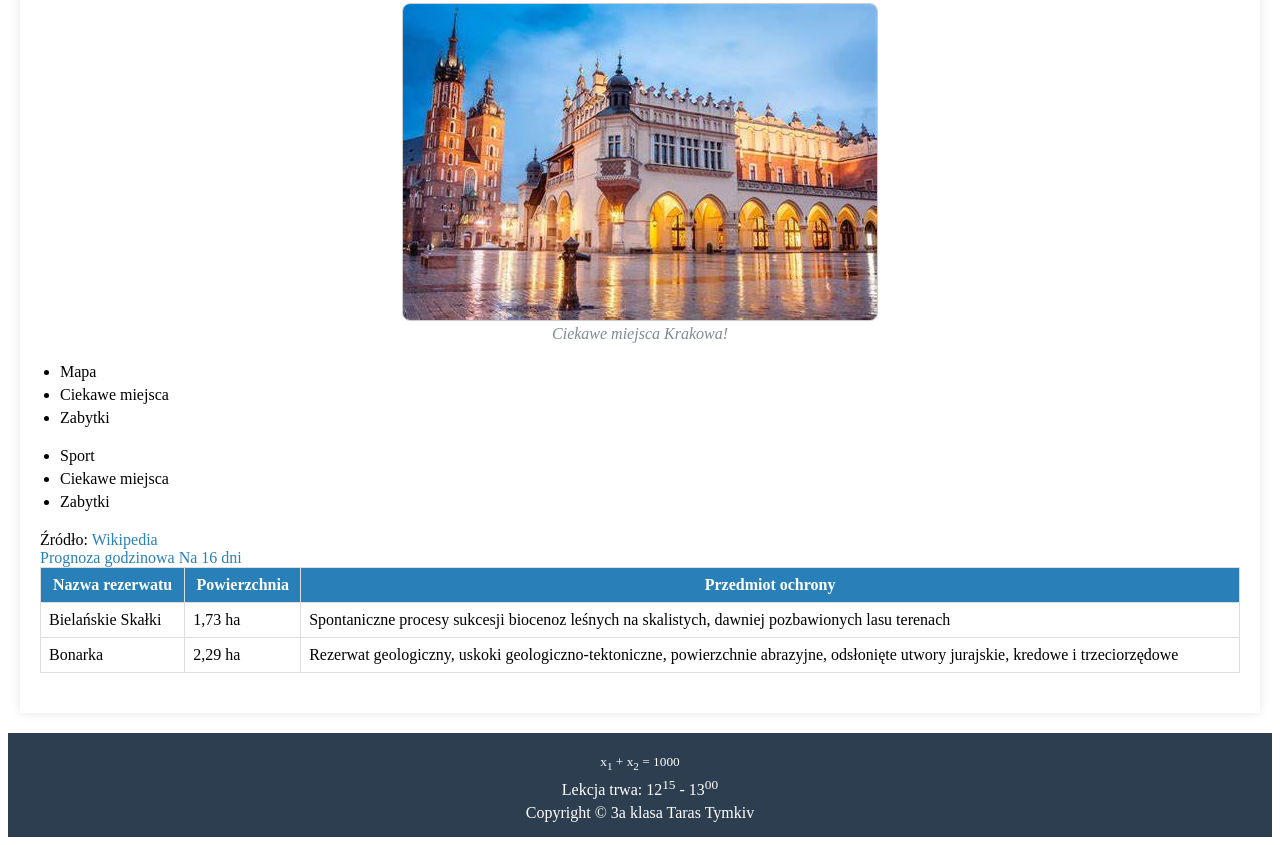
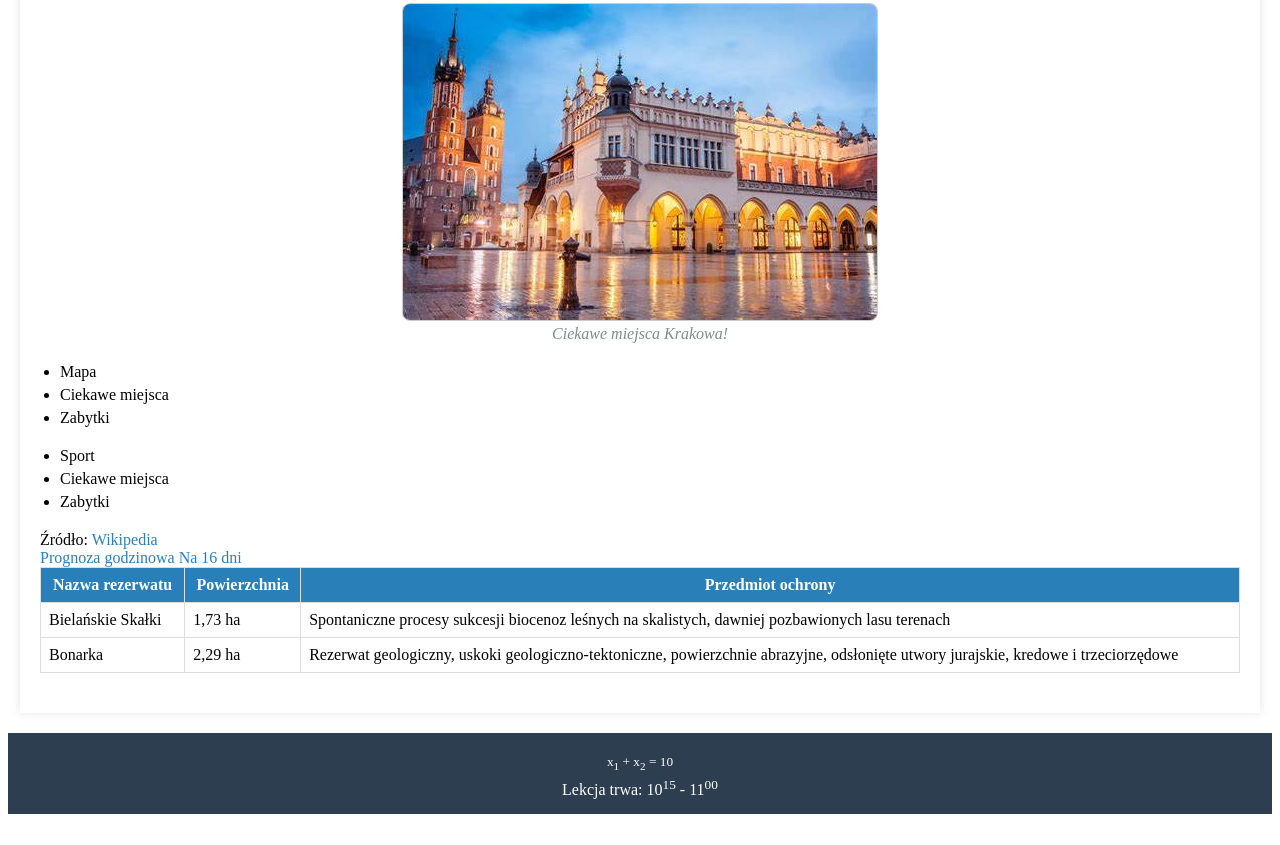
Before and after one commit to Bronks16/krakow1, a plain HTML site: page index.html in a window 1280 px wide. Shown: the part 559-1404 px from the top of the page. After the commit the page ends 1381 px from the top, so only its background shows below. Drawn offline with Linux system fonts and the light colour scheme; a script that the page names is missing; files whose address does not match are found by name.

Commit message:
Update index.html

```diff
--- a/index.html
+++ b/index.html
@@ -55,9 +55,9 @@
         </table>
     </main>
     <footer id="footer">
-        <p><sub>x<sub>1</sub> + x<sub>2</sub> = 1000</sub></p>
-        <p>Lekcja trwa: 12<sup>15</sup> - 13<sup>00</sup></p>
-        <p>Copyright &copy; 3a klasa Taras Tymkiv</p>
+        <p><sub>x<sub>1</sub> + x<sub>2</sub> = 10</sub></p>
+        <p>Lekcja trwa: 10<sup>15</sup> - 11<sup>00</sup></p>
+
     </footer>
     <script>
         (function (d, p, w) {
```
